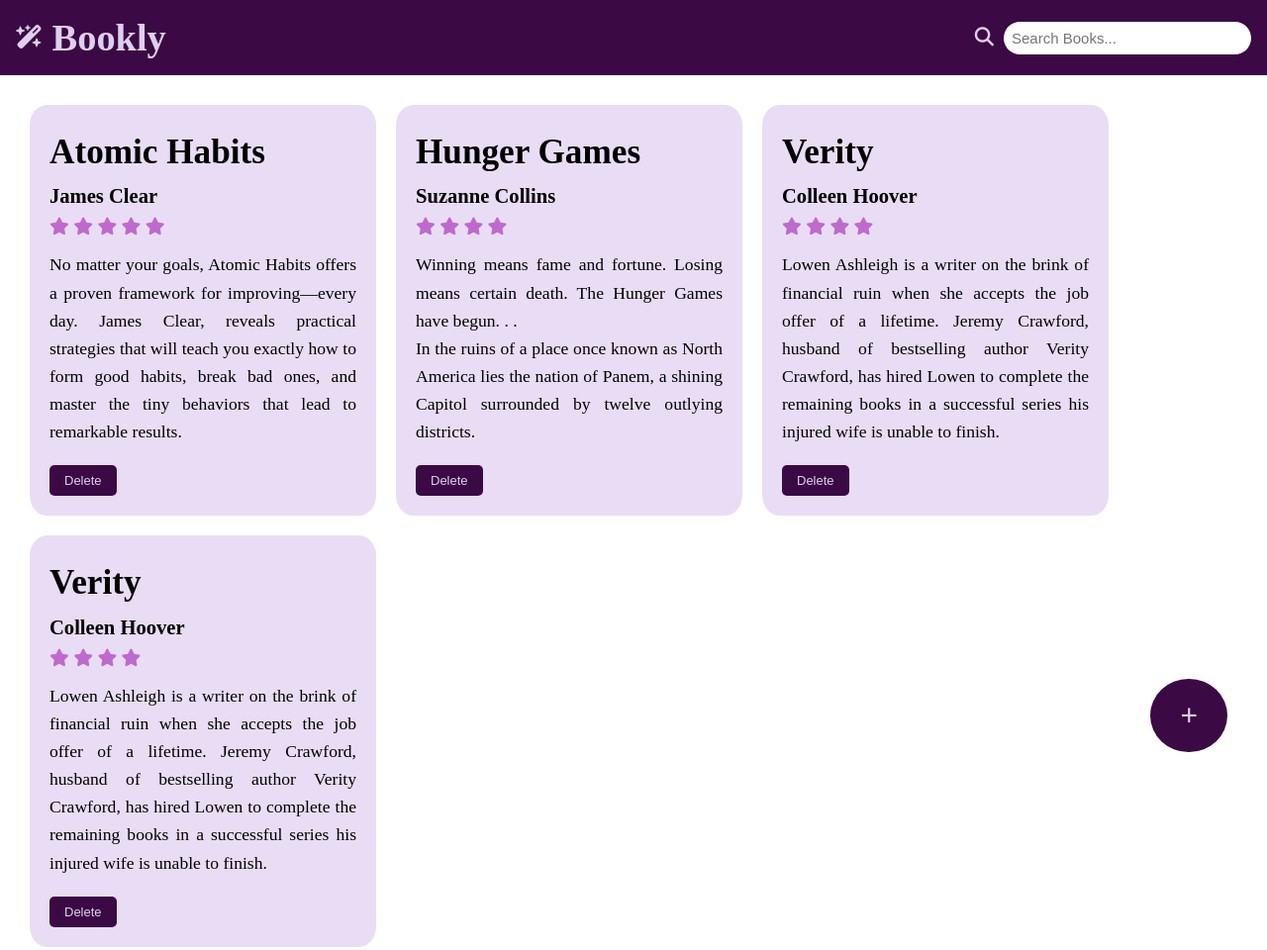
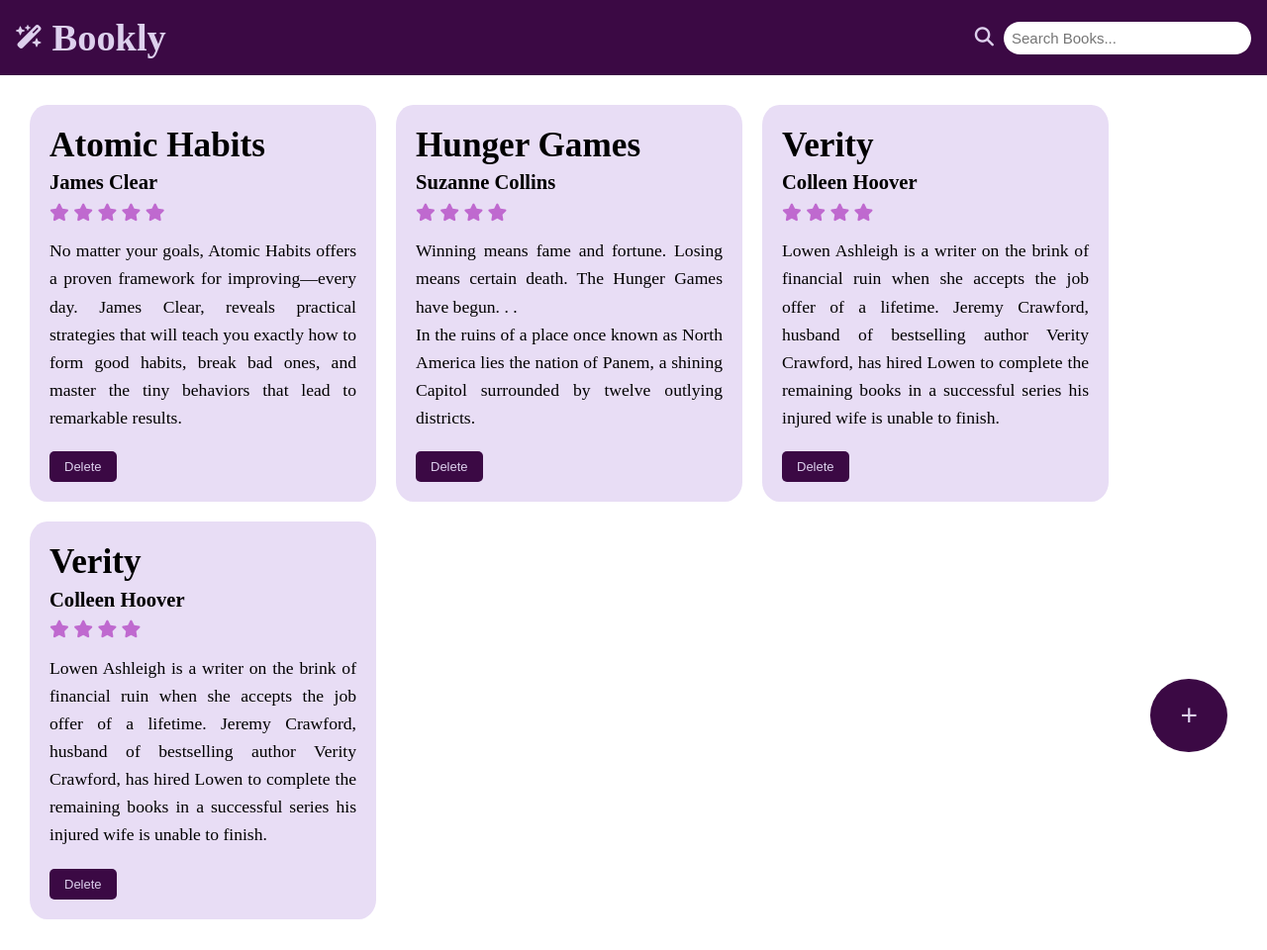
Before and after one commit to Harini-Ilamaran/Bookly-Book-Listing-Website, a plain HTML site: page index.html in a window 1280 px wide. Shown: the whole page at 99% size. Drawn offline with Linux system fonts and the light colour scheme.

Commit message:
first commit

```diff
--- a/style.css
+++ b/style.css
@@ -73,6 +73,8 @@ html, body {
 
 .book-container h1 {
     color: black;
+    text-align: left;
+    line-height: 1.2em;
 }
 
 .book-container button {
```
